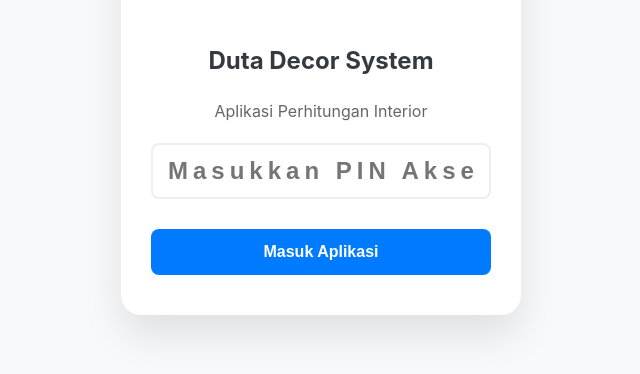
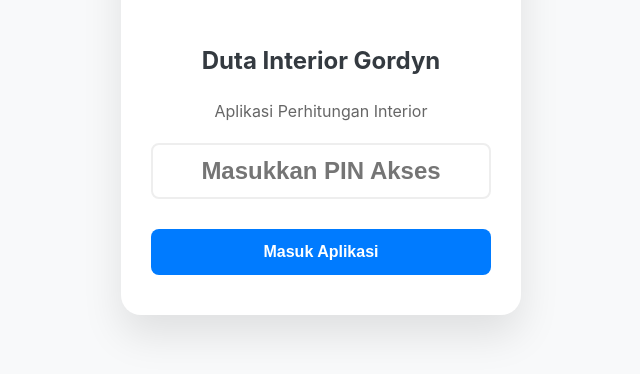
Before and after one commit to masdut00/Duta_interior, a plain HTML site: page login.html in a window 1280 px wide. Shown: the part 248-622 px from the top of the page, without its empty margins (319-959 px from the left). Drawn offline with Linux system fonts and the light colour scheme.

Commit message:
:hammer: New Akses

```diff
--- a/css/components.css
+++ b/css/components.css
@@ -177,7 +177,7 @@ button:disabled {
 
 .login-box input {
     text-align: center;
-    letter-spacing: 5px;
+    /* letter-spacing: 5px; */
     font-size: 24px;
     font-weight: bold;
     border: 2px solid #eee;
--- a/login.html
+++ b/login.html
@@ -3,15 +3,15 @@
 <head>
     <meta charset="UTF-8">
     <meta name="viewport" content="width=device-width, initial-scale=1.0">
-    <title>Login - Duta Decor</title>
+    <title>Login - Duta Interior</title>
     <link rel="stylesheet" href="css/main.css">
     <link rel="stylesheet" href="css/components.css">
 </head>
 <body>
     <section class="view active" style="display:flex; align-items:center; justify-content:center; height:100vh;">
         <div class="login-box" style="text-align:center;">
-            <img src="assets/logo.png" alt="Duta Decor" style="width: 80px; margin-bottom: 20px;">
-            <h2>Duta Decor System</h2>
+            <img src="assets/logo.png" alt="Duta Interior" style="width: 80px; margin-bottom: 20px;">
+            <h2>Duta Interior Gordyn</h2>
             <p style="color:#666; margin-bottom:20px;">Aplikasi Perhitungan Interior</p>
 
             <input type="password" id="pinInput" placeholder="Masukkan PIN Akses" style="margin-bottom:10px;">
```
